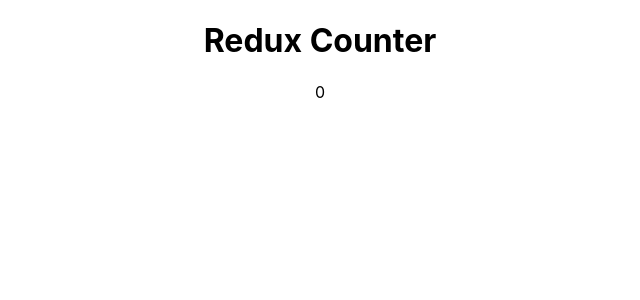
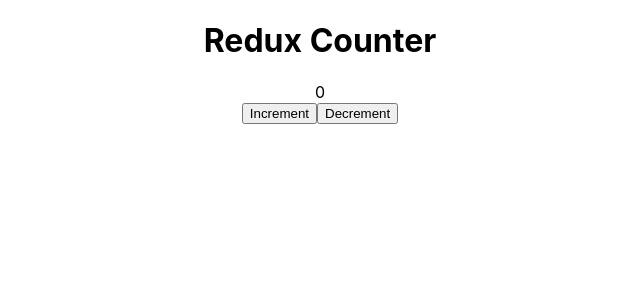
Before and after one commit to Joscord/redux-counter, a React (Create React App) app: page / in a window 1280 px wide. Shown: the top 300 px of the page, without its empty margins (320-960 px from the left). Built offline with nearby package versions, Linux system fonts and the light colour scheme.

Commit message:
feat: added buttons to dispatch actions to the store in Counter.js. Modified index.js to fix a typo error

```diff
--- a/src/components/Counter/Counter.js
+++ b/src/components/Counter/Counter.js
@@ -1,17 +1,26 @@
-import React from 'react'
-// Importamos un hook useSelector que nos permite acceder al estado del store
-import { useSelector } from 'react-redux'
+import React from 'react';
+// importamos otro hook, useDispatch que nos devuelve una función para despachar acciones
+import { useSelector, useDispatch } from 'react-redux';
 
 export const Counter = () => {
-    // usamos el hook useSelector, que recibe como parámetro una función que se ejecuta por react-redux y que determina qué pieza de dato queremos extraer del store. La función recibe el estado y retorna la parte del estado qué necesitamos. Al usar este hook redux automáticametne establece una suscripción desde este componente al store, así el componente se actualizará automáticamente si la data cambia en el store. También si el componente se desmonta redux automáticamente limpia la suscripción
 	const counter = useSelector(state => state.counter);
+	const dispatch = useDispatch();
 
+	// Definimos dos nuevas funciones para incrementar o reducir el contador
+	const incrementHandler = () => {
+    dispatch({type: 'INCREMENT'});
+  };
 
+	const decrementHandler = () => {
+    dispatch({type: 'DECREMENT'});
+  };
 
 	return (
 		<main>
 			<h1>Redux Counter</h1>
 			<div>{counter}</div>
+			<button onClick={incrementHandler}>Increment</button>
+			<button onClick={decrementHandler}>Decrement</button>
 		</main>
-  )
-}
+	);
+};
--- a/src/store/index.js
+++ b/src/store/index.js
@@ -11,13 +11,13 @@
     // Manejamos las diferentes acciones
     if (action.type === 'INCREMENT') {
         return {
-            counter: state.counter++
+            counter: ++state.counter
         }
     };
 
     if (action.type === 'DECREMENT') {
         return {
-            counter: state.counter--
+            counter: --state.counter
         }
     };
 
```
Lines whose indentation alone changed are shown as unchanged.
